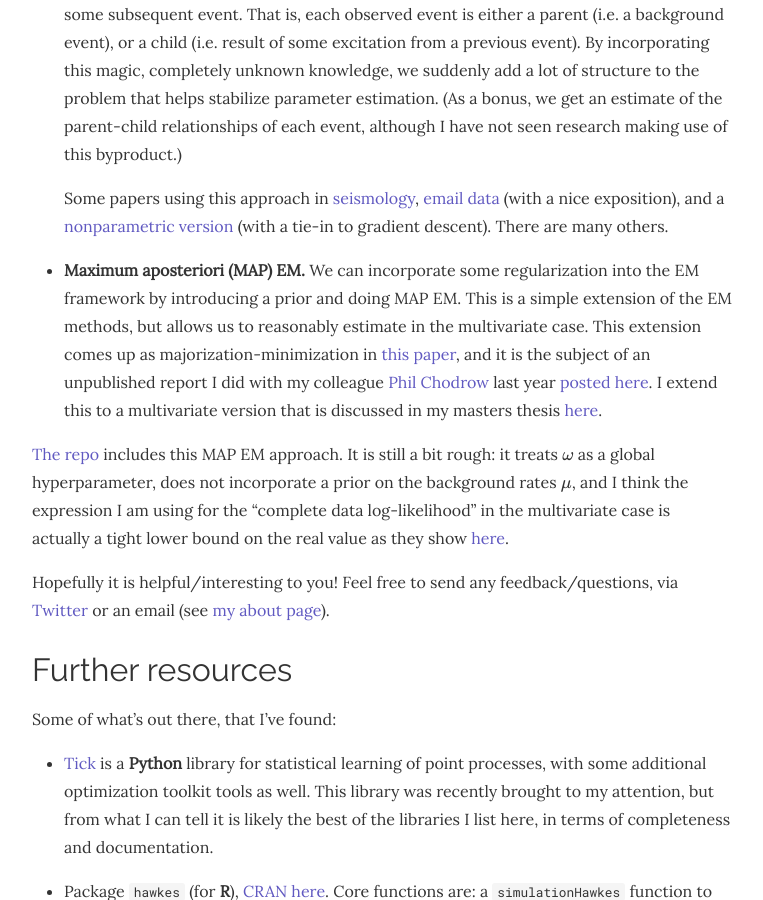
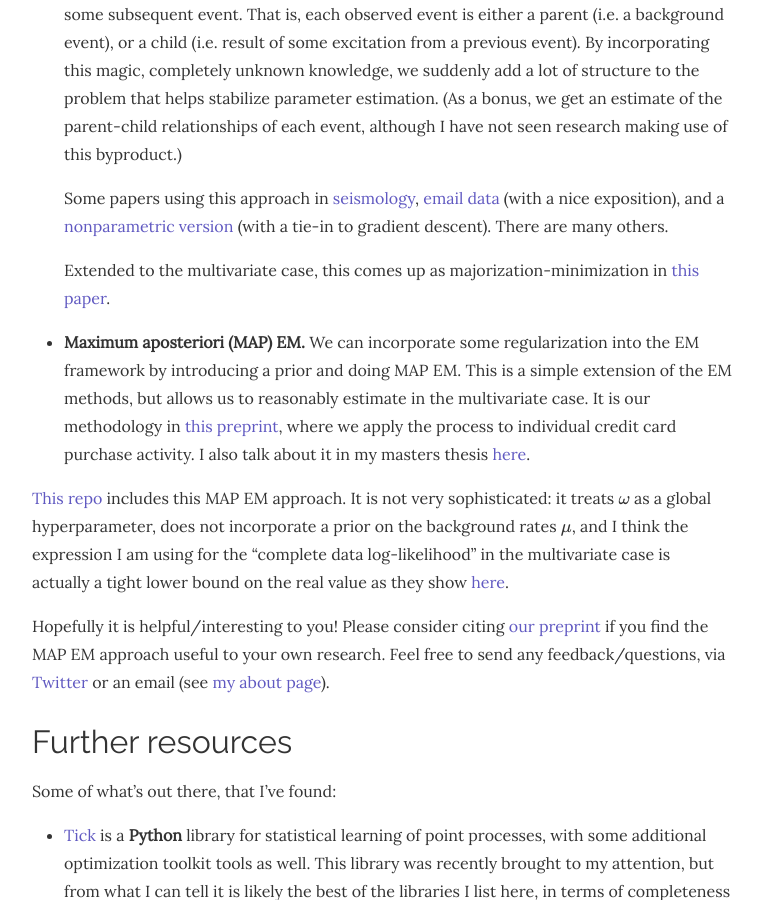
Before and after one commit to stmorse/stmorse.github.io, a Jekyll site: the page built from _posts/2017-06-26-Hawkes-python.md, in a window 1280 px wide and 900 px high, scrolled down 5663 px. Shown: the whole window, without its empty margins (258-1021 px from the left). Built offline with Jekyll 4.4.1, drawn with Linux system fonts in a browser that asks for light colours; nearby versions of some CDN libraries; formulas are drawn with MathJax 3; some of the changed text lies outside the part shown.

Commit message:
added arxiv

```diff
--- a/_posts/2017-06-26-Hawkes-python.md
+++ b/_posts/2017-06-26-Hawkes-python.md
@@ -83,7 +83,7 @@
 
 or in other words, the previous rate plus the maximum contribution the event $$t_k$$ can make since it has just occurred.
 
-Secondly, we find that texts describing the algorithm typically frame the attribution/rejection test as finding an index $$n_0$$ such that a uniformly random number on $$[0,1]$$ is between the normalized successive sums of intensities around that index.  But note that this entire procedure amounts to a weighted random sample over the integers $$1,2,...,U+1$$ where the probabilities are the normalized rates, and selecting $$U+1$$ is equivalent to the ``rejection'' condition.  This allows us to use optimized package software for weighted random samples, instead of something like a for-loop (as is present in even production-level Hawkes process software, like the `hawkes` package in R [see below](#end)).
+Secondly, we find that texts describing the algorithm typically frame the attribution/rejection test as finding an index $$n_0$$ such that a uniformly random number on $$[0,1]$$ is between the normalized successive sums of intensities around that index.  But note that this entire procedure amounts to a weighted random sample over the integers $$1,2,...,U+1$$ where the probabilities are the normalized rates, and selecting $$U+1$$ is equivalent to the "rejection" condition.  This allows us to use optimized package software for weighted random samples, instead of something like a for-loop (as is present in even production-level Hawkes process software, like the `hawkes` package in R [see below](#end)).
 
 
 
@@ -107,12 +107,14 @@
 
   Some papers using this approach in [seismology](http://escholarship.org/uc/item/1178n3pv#page-1), [email data](http://www.stat.ucla.edu/~frederic/papers/Hawkes3.pdf) (with a nice exposition), and a [nonparametric version](http://paleo.sscnet.ucla.edu/Lewis-Molher-EM_Preprint.pdf) (with a tie-in to gradient descent).  There are many others.
 
+  Extended to the multivariate case, this comes up as majorization-minimization in [this paper](http://proceedings.mlr.press/v28/zhou13.pdf).
 
-- **Maximum aposteriori (MAP) EM.**  We can incorporate some regularization into the EM framework by introducing a prior and doing MAP EM.  This is a simple extension of the EM methods, but allows us to reasonably estimate in the multivariate case.  This extension comes up as majorization-minimization in [this paper](http://proceedings.mlr.press/v28/zhou13.pdf), and it is the subject of an unpublished report I did with my colleague [Phil Chodrow](https://philchodrow.github.io) last year [posted here](https://stmorse.github.io/docs/6-867-final-writeup.pdf).  I extend this to a multivariate version that is discussed in my masters thesis [here](https://stmorse.github.io/docs/orc-thesis.pdf).
 
-[The repo](https://github.com/stmorse/hawkes) includes this MAP EM approach.  It is still a bit rough: it treats $$\omega$$ as a global hyperparameter, does not incorporate a prior on the background rates $$\mu$$, and I think the expression I am using for the "complete data log-likelihood" in the multivariate case is actually a tight lower bound on the real value as they show [here](http://proceedings.mlr.press/v28/zhou13.pdf).
+- **Maximum aposteriori (MAP) EM.**  We can incorporate some regularization into the EM framework by introducing a prior and doing MAP EM.  This is a simple extension of the EM methods, but allows us to reasonably estimate in the multivariate case.  It is our methodology in [this preprint](https://arxiv.org/abs/2005.06542), where we apply the process to individual credit card purchase activity.  I also talk about it in my masters thesis [here](https://stmorse.github.io/docs/orc-thesis.pdf).
 
-Hopefully it is helpful/interesting to you!  Feel free to send any feedback/questions, via [Twitter](http://twitter.com/thestevemo) or an email (see [my about page](https://stmorse.github.io)).
+[This repo](https://github.com/stmorse/hawkes) includes this MAP EM approach.  It is not very sophisticated: it treats $$\omega$$ as a global hyperparameter, does not incorporate a prior on the background rates $$\mu$$, and I think the expression I am using for the "complete data log-likelihood" in the multivariate case is actually a tight lower bound on the real value as they show [here](http://proceedings.mlr.press/v28/zhou13.pdf).
+
+Hopefully it is helpful/interesting to you!  Please consider citing [our preprint](https://arxiv.org/abs/2005.06542) if you find the MAP EM approach useful to your own research.  Feel free to send any feedback/questions, via [Twitter](http://twitter.com/thestevemo) or an email (see [my about page](https://stmorse.github.io)).
 
 
 
```
